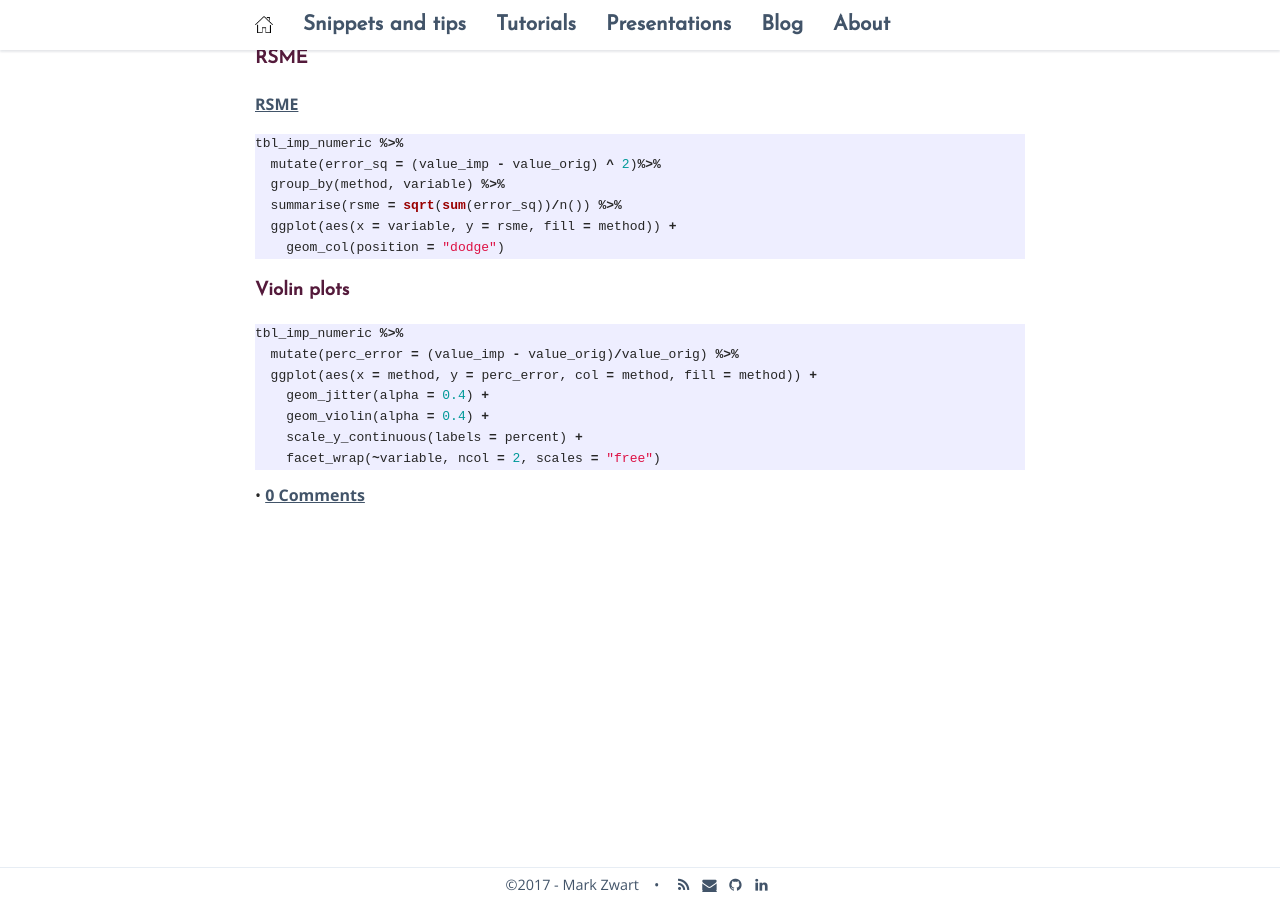
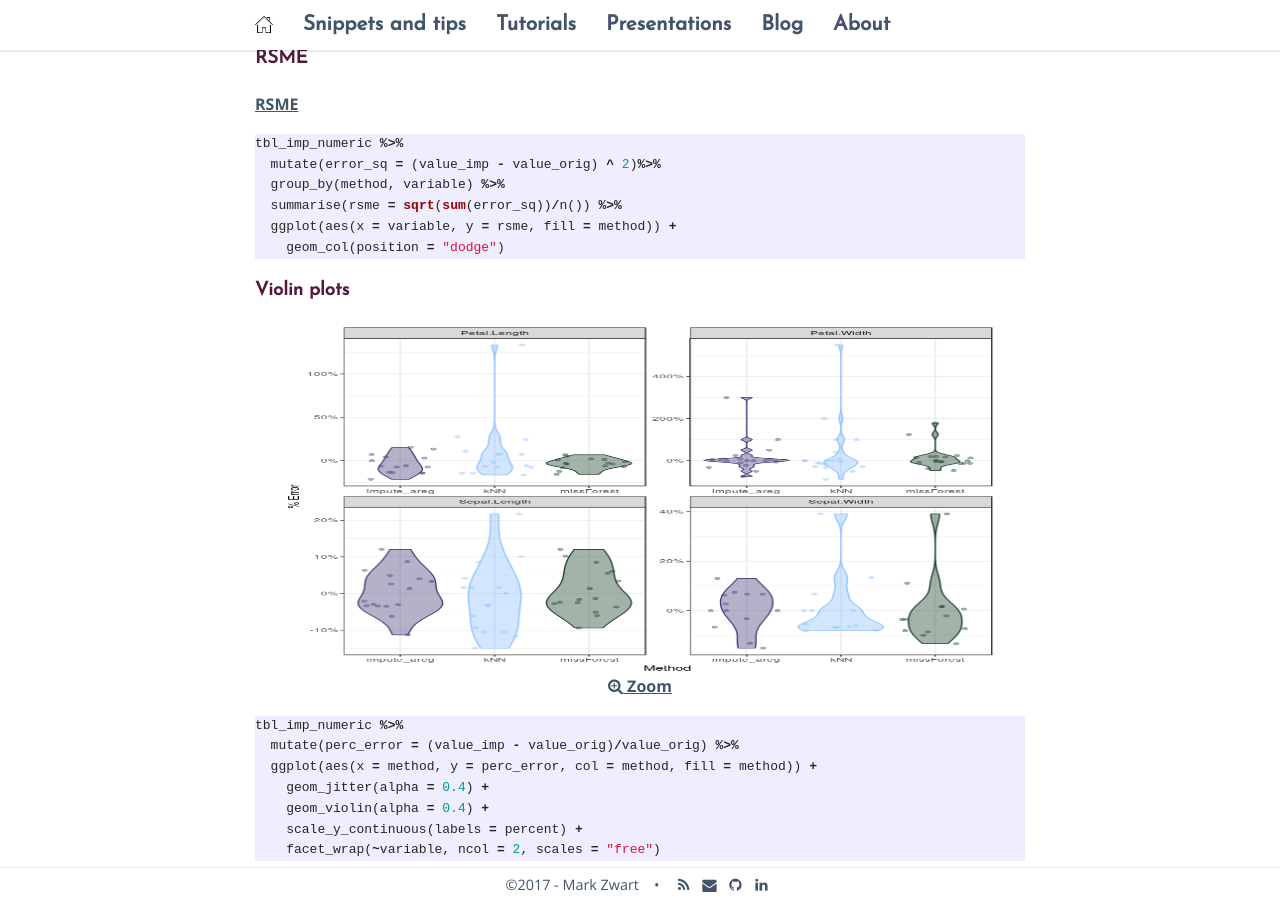
Before and after one commit to mark-me/mark-me.github.io, a Jekyll site: the page built from _pages/tutorials/impute-missings/impute-missings.md, in a window 1280 px wide and 900 px high, scrolled down 6525 px. Built offline with Jekyll 4.4.1, drawn with Linux system fonts in a browser that asks for light colours; nearby versions of some CDN libraries; comment, search, counter and statistics services are not loaded.

Commit message:
Update impute-missings.md

````diff
--- a/_pages/tutorials/impute-missings/impute-missings.md
+++ b/_pages/tutorials/impute-missings/impute-missings.md
@@ -246,6 +246,13 @@
 ```
 
 ### Violin plots
+
+{:refdef: style="text-align: center;"}
+<a href="/_pages/tutorials/impute-missings/evaluate-imputations-numerical-violin.png" target="_blank">
+<img src="/_pages/tutorials/impute-missings/evaluate-imputations-numerical-violin.png" alt="" width="718" height="350" align="center"/>
+<br>
+<i class='fa fa-search-plus '></i> Zoom</a>
+{: refdef}
 ```r
 tbl_imp_numeric %>%
   mutate(perc_error = (value_imp - value_orig)/value_orig) %>%
````
